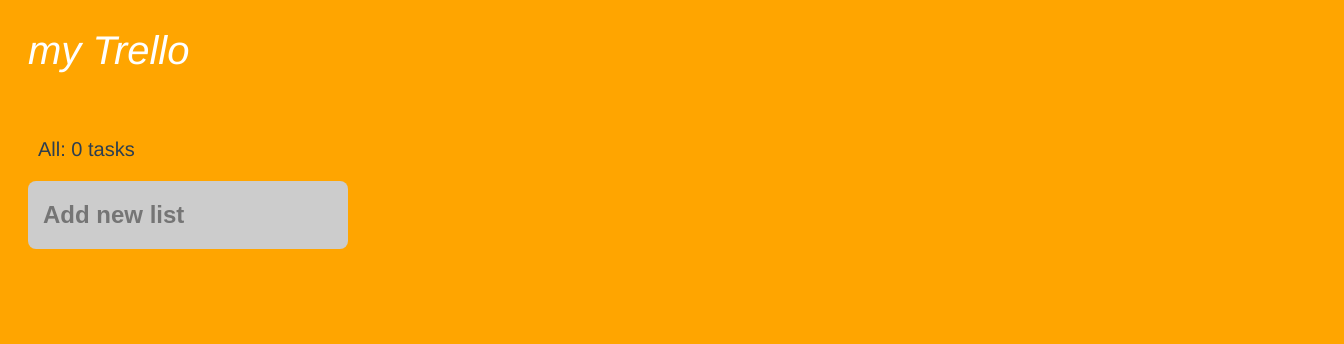
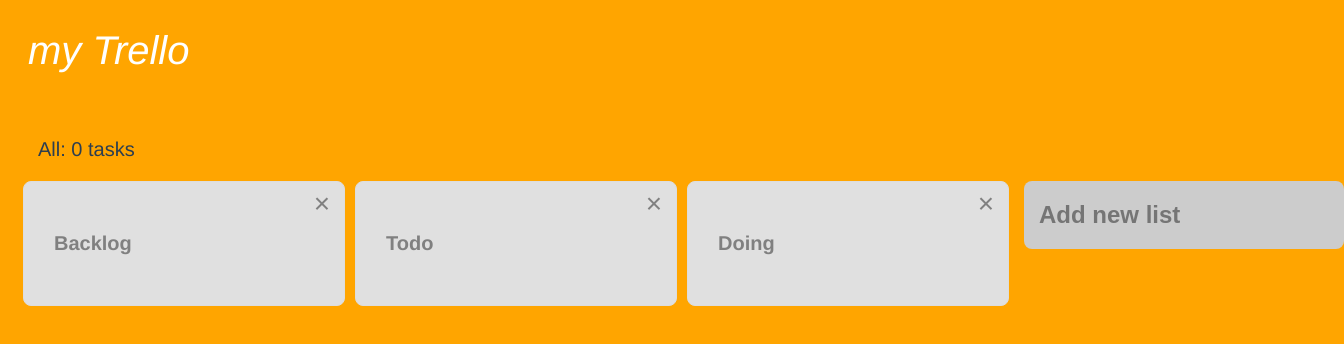
Before and after one commit to curtaincall888/i-rello, a Vue app: page / in a window 1280 px wide. Shown: the top 344 px of the page, 1344 px wide, since content can reach past the window. Built offline with nearby package versions, Linux system fonts and the light colour scheme.

Commit message:
create_List.vue
BoardにListを表示できるよう実装

```diff
--- a/src/components/Board.vue
+++ b/src/components/Board.vue
@@ -5,16 +5,34 @@
     </header>
     <main>
       <p class="info-line">All: 0 tasks</p>
-      <list-add></list-add>
+      <div class="list-index">
+        <!-- ここはList.vueのpropsに渡すための記述 -->
+        <list v-for="(item, index) in lists"
+              :key="item.id"
+              :title="item.title"
+              :listIndex="index">
+        </list>
+        <list-add></list-add>
+      </div>
     </main>
   </div>
 </template>
 
 <script>
 import ListAdd from './ListAdd'
+import List from './List'
+import { mapState } from 'vuex'
+
 export default {
   components: {
-    ListAdd
+    ListAdd,
+    List,
+  },
+  computed: {
+    // mapStateでstoreに定義されているstateに直接アクセスできる。
+    ...mapState([
+      'lists'
+    ])
   }
 }
 </script>
--- /dev/null
+++ b/src/components/List.vue
@@ -0,0 +1,30 @@
+<template>
+  <div class="list">
+    <div class="listheader">
+      <p class="list-title"> {{ title }} </p>
+      <div class="deletelist" @click="removeList">×</div>
+    </div>
+  </div>
+</template>
+
+<script>
+export default {
+  props: {
+    title: {
+      String,
+      required: true
+    },
+    listIndex: {
+      type: Number,
+      required: true
+    }
+  },
+  methods: {
+    removeList: function() {
+      if (confirm('本当にこのリストを削除しますか？')) {
+        this.$store.dispatch('removelist', { listIndex: this.listIndex })
+      }
+    },
+  }
+}
+</script>
```
